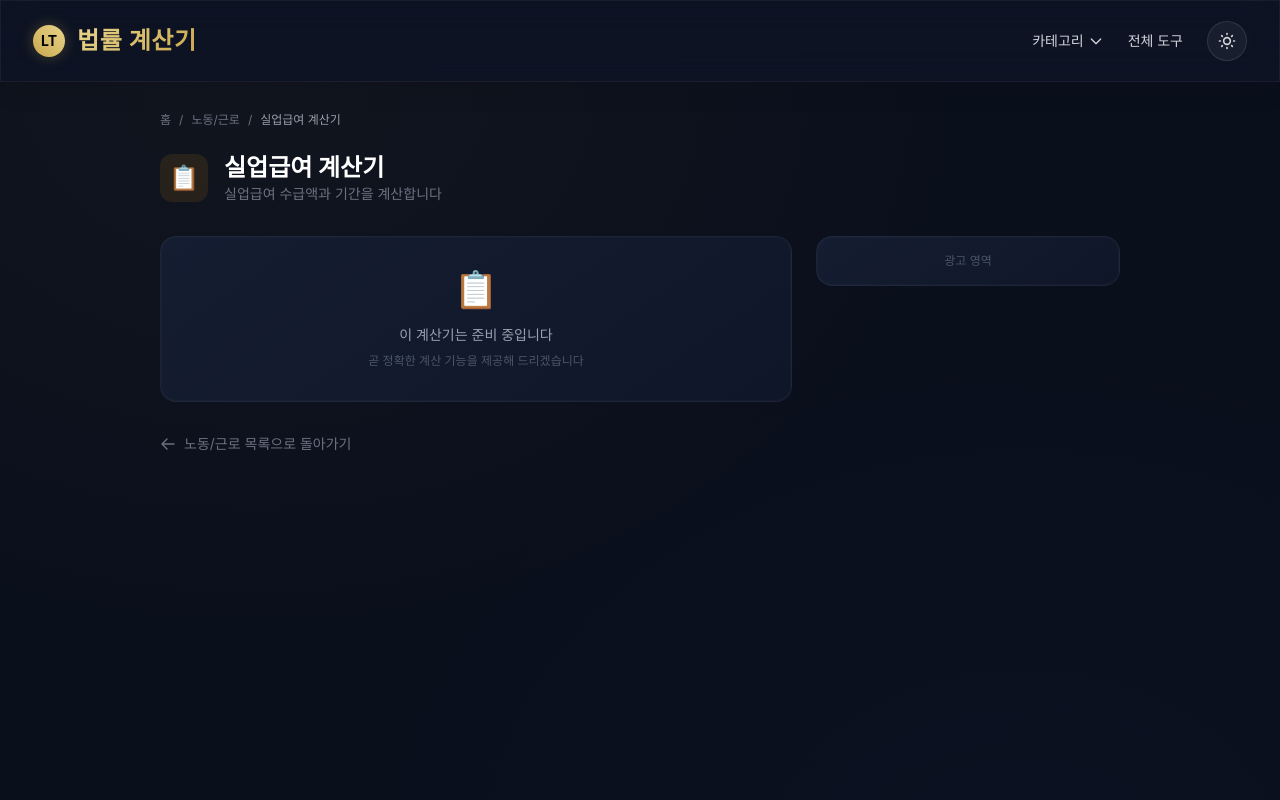
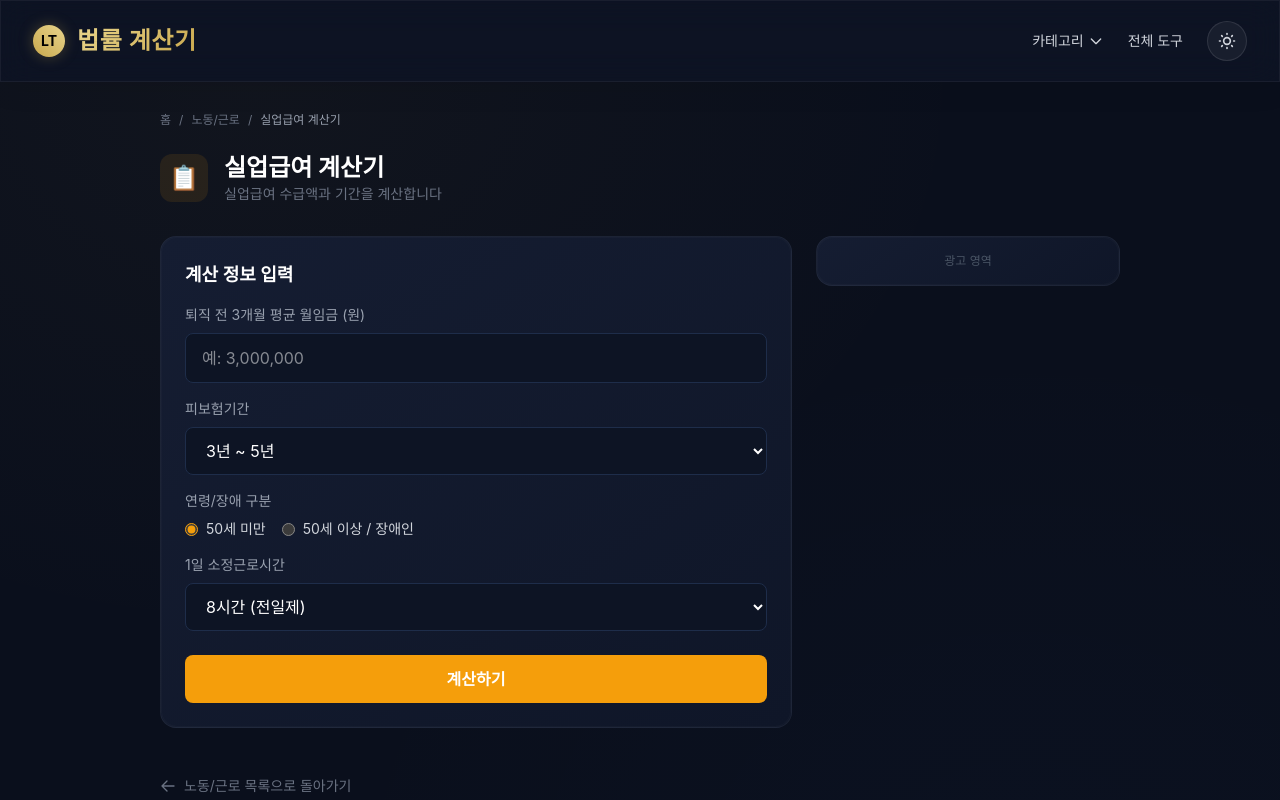
Before and after one commit to SublimerNJ/law-calc, a Next.js app: page /tools/labor/unemployment-benefit in a window 1280 px wide. Shown: the top 800 px of the page. Built offline with nearby package versions, Linux system fonts and the light colour scheme; a web font is replaced by a local one.

Commit message:
feat(04-04): implement unemployment benefit calculator (LABOR-11)
- 2026 기준 상한 66,000원/일, 하한 최저임금 80% 기반
- 소정급여일수 표 (연령x피보험기간)
- 시간제 근로자 지원 (4/6/8시간)

```diff
--- /dev/null
+++ b/src/app/tools/labor/unemployment-benefit/page.tsx
@@ -0,0 +1,202 @@
+'use client';
+
+import { useState } from 'react';
+import CalculatorLayout from '@/components/ui/CalculatorLayout';
+import { TOOLS, CATEGORIES } from '@/lib/tools-data';
+
+const tool = TOOLS.find(t => t.id === 'unemployment-benefit')!;
+const category = CATEGORIES.find(c => c.id === 'labor')!;
+
+const DAILY_UPPER = 66_000;
+
+const BENEFIT_DAYS: Record<string, Record<string, number>> = {
+  under50: { lt1: 120, lt3: 150, lt5: 180, lt10: 210, gte10: 240 },
+  over50:  { lt1: 120, lt3: 180, lt5: 210, lt10: 240, gte10: 270 },
+};
+
+const PERIOD_OPTIONS = [
+  { value: 'lt1', label: '1년 미만' },
+  { value: 'lt3', label: '1년 ~ 3년' },
+  { value: 'lt5', label: '3년 ~ 5년' },
+  { value: 'lt10', label: '5년 ~ 10년' },
+  { value: 'gte10', label: '10년 이상' },
+];
+
+const AGE_OPTIONS = [
+  { value: 'under50', label: '50세 미만' },
+  { value: 'over50', label: '50세 이상 / 장애인' },
+];
+
+const HOURS_OPTIONS = [
+  { value: 8, label: '8시간 (전일제)' },
+  { value: 6, label: '6시간' },
+  { value: 4, label: '4시간 (단시간)' },
+];
+
+function formatNumber(n: number): string {
+  return n.toLocaleString('ko-KR');
+}
+
+export default function UnemploymentBenefitPage() {
+  const [monthlyWage, setMonthlyWage] = useState('');
+  const [period, setPeriod] = useState('lt5');
+  const [ageGroup, setAgeGroup] = useState('under50');
+  const [dailyHours, setDailyHours] = useState(8);
+  const [result, setResult] = useState<{
+    dailyBase: number;
+    dailyPayment: number;
+    days: number;
+    total: number;
+    lowerApplied: boolean;
+    upperApplied: boolean;
+    dailyLower: number;
+  } | null>(null);
+
+  const handleCalculate = () => {
+    const w = parseInt(monthlyWage.replace(/[^0-9]/g, ''), 10);
+    if (!w || w <= 0) return;
+
+    const dailyLower = Math.floor(10_030 * 0.8 * dailyHours);
+    const dailyBase = Math.floor((w * 12) / 365 * 0.6);
+    let dailyPayment = dailyBase;
+    let upperApplied = false;
+    let lowerApplied = false;
+
+    if (dailyPayment > DAILY_UPPER) {
+      dailyPayment = DAILY_UPPER;
+      upperApplied = true;
+    }
+    if (dailyPayment < dailyLower) {
+      dailyPayment = dailyLower;
+      lowerApplied = true;
+    }
+
+    const days = BENEFIT_DAYS[ageGroup][period];
+    const total = dailyPayment * days;
+
+    setResult({ dailyBase, dailyPayment, days, total, lowerApplied, upperApplied, dailyLower });
+  };
+
+  return (
+    <CalculatorLayout tool={tool} category={category}>
+      <div className="premium-card p-6 mb-4">
+        <h2 className="text-lg font-semibold text-white mb-4">계산 정보 입력</h2>
+
+        <div className="mb-4">
+          <label className="block text-sm text-gray-400 mb-2">퇴직 전 3개월 평균 월임금 (원)</label>
+          <input
+            type="text"
+            inputMode="numeric"
+            value={monthlyWage ? parseInt(monthlyWage).toLocaleString('ko-KR') : ''}
+            onChange={e => setMonthlyWage(e.target.value.replace(/[^0-9]/g, ''))}
+            placeholder="예: 3,000,000"
+            className="w-full bg-[#0d1424] border border-[#1e2d4a] rounded-lg px-4 py-3 text-white focus:border-[#f59e0b] focus:outline-none"
+          />
+        </div>
+
+        <div className="mb-4">
+          <label className="block text-sm text-gray-400 mb-2">피보험기간</label>
+          <select
+            value={period}
+            onChange={e => setPeriod(e.target.value)}
+            className="w-full bg-[#0d1424] border border-[#1e2d4a] rounded-lg px-4 py-3 text-white focus:border-[#f59e0b] focus:outline-none"
+          >
+            {PERIOD_OPTIONS.map(o => (
+              <option key={o.value} value={o.value}>{o.label}</option>
+            ))}
+          </select>
+        </div>
+
+        <div className="mb-4">
+          <label className="block text-sm text-gray-400 mb-2">연령/장애 구분</label>
+          <div className="flex gap-4">
+            {AGE_OPTIONS.map(opt => (
+              <label key={opt.value} className="flex items-center gap-2 cursor-pointer">
+                <input
+                  type="radio"
+                  name="ageGroup"
+                  checked={ageGroup === opt.value}
+                  onChange={() => setAgeGroup(opt.value)}
+                  className="accent-[#f59e0b]"
+                />
+                <span className="text-sm text-gray-300">{opt.label}</span>
+              </label>
+            ))}
+          </div>
+        </div>
+
+        <div className="mb-6">
+          <label className="block text-sm text-gray-400 mb-2">1일 소정근로시간</label>
+          <select
+            value={dailyHours}
+            onChange={e => setDailyHours(Number(e.target.value))}
+            className="w-full bg-[#0d1424] border border-[#1e2d4a] rounded-lg px-4 py-3 text-white focus:border-[#f59e0b] focus:outline-none"
+          >
+            {HOURS_OPTIONS.map(o => (
+              <option key={o.value} value={o.value}>{o.label}</option>
+            ))}
+          </select>
+        </div>
+
+        <button
+          onClick={handleCalculate}
+          className="w-full py-3 rounded-lg font-semibold text-white transition-opacity hover:opacity-90"
+          style={{ backgroundColor: category.color }}
+        >
+          계산하기
+        </button>
+      </div>
+
+      {result && (
+        <div className="premium-card p-6">
+          <h2 className="text-lg font-semibold text-white mb-4">계산 결과</h2>
+
+          <div className="mb-4">
+            <p className="text-sm text-gray-400 mb-1">총 실업급여 예상액</p>
+            <p className="text-2xl font-bold" style={{ color: category.color }}>
+              {formatNumber(result.total)}원
+            </p>
+          </div>
+
+          <div className="grid grid-cols-2 gap-4 mb-4">
+            <div>
+              <p className="text-sm text-gray-400 mb-1">소정급여일수</p>
+              <p className="text-lg text-white">{result.days}일</p>
+            </div>
+            <div>
+              <p className="text-sm text-gray-400 mb-1">1일 지급액</p>
+              <p className="text-lg text-white">{formatNumber(result.dailyPayment)}원</p>
+            </div>
+          </div>
+
+          <div className="grid grid-cols-2 gap-4 mb-4">
+            <div>
+              <p className="text-sm text-gray-400 mb-1">기초일액 (평균임금 60%)</p>
+              <p className="text-lg text-white">{formatNumber(result.dailyBase)}원</p>
+            </div>
+            <div>
+              <p className="text-sm text-gray-400 mb-1">적용 여부</p>
+              <p className="text-sm text-white">
+                {result.upperApplied && (
+                  <span className="text-yellow-400">상한 적용 ({formatNumber(DAILY_UPPER)}원/일)</span>
+                )}
+                {result.lowerApplied && (
+                  <span className="text-yellow-400">하한 적용 ({formatNumber(result.dailyLower)}원/일)</span>
+                )}
+                {!result.upperApplied && !result.lowerApplied && (
+                  <span className="text-green-400">상한/하한 미적용</span>
+                )}
+              </p>
+            </div>
+          </div>
+
+          <div className="mt-4 pt-4 border-t border-[#1e2d4a]">
+            <p className="text-xs text-gray-500">
+              법적 근거: 고용보험법 제46조(구직급여일액), 제50조(소정급여일수) | 2026년 기준 상한 {formatNumber(DAILY_UPPER)}원/일
+            </p>
+          </div>
+        </div>
+      )}
+    </CalculatorLayout>
+  );
+}
```
